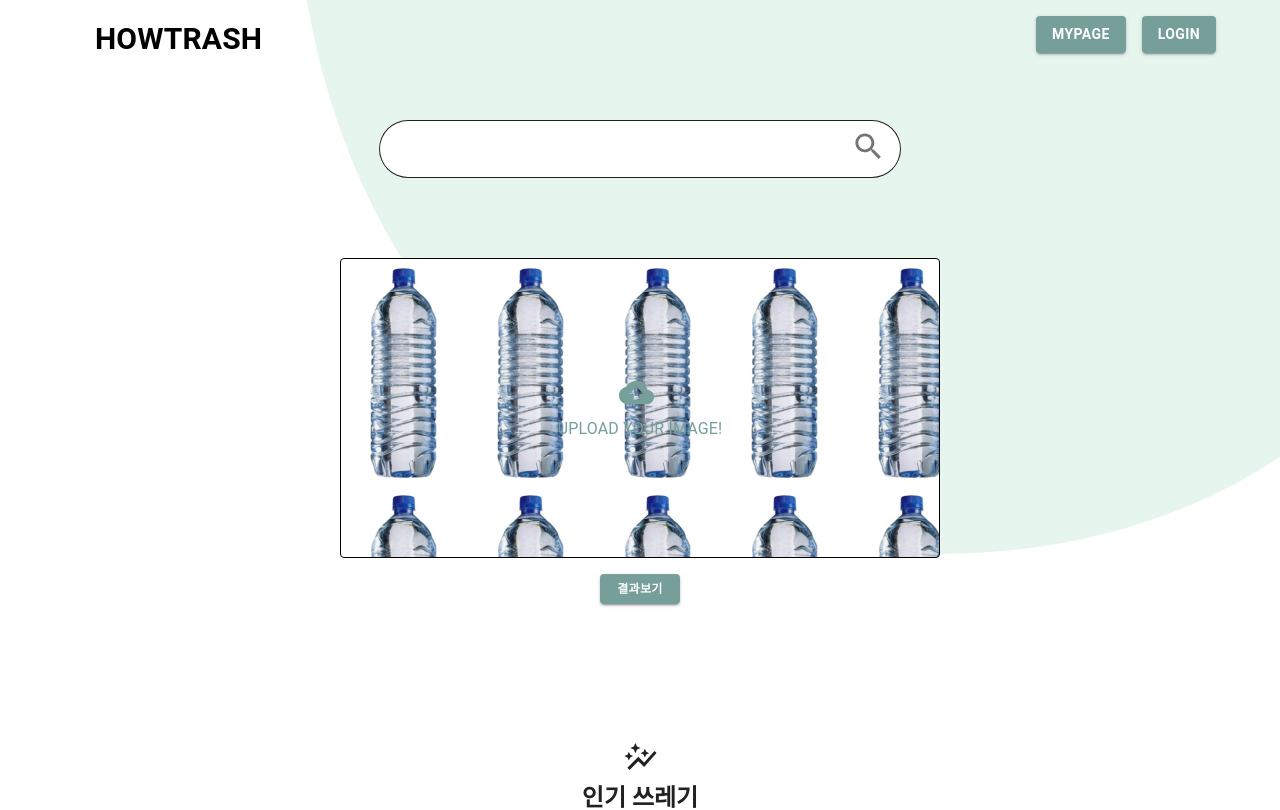
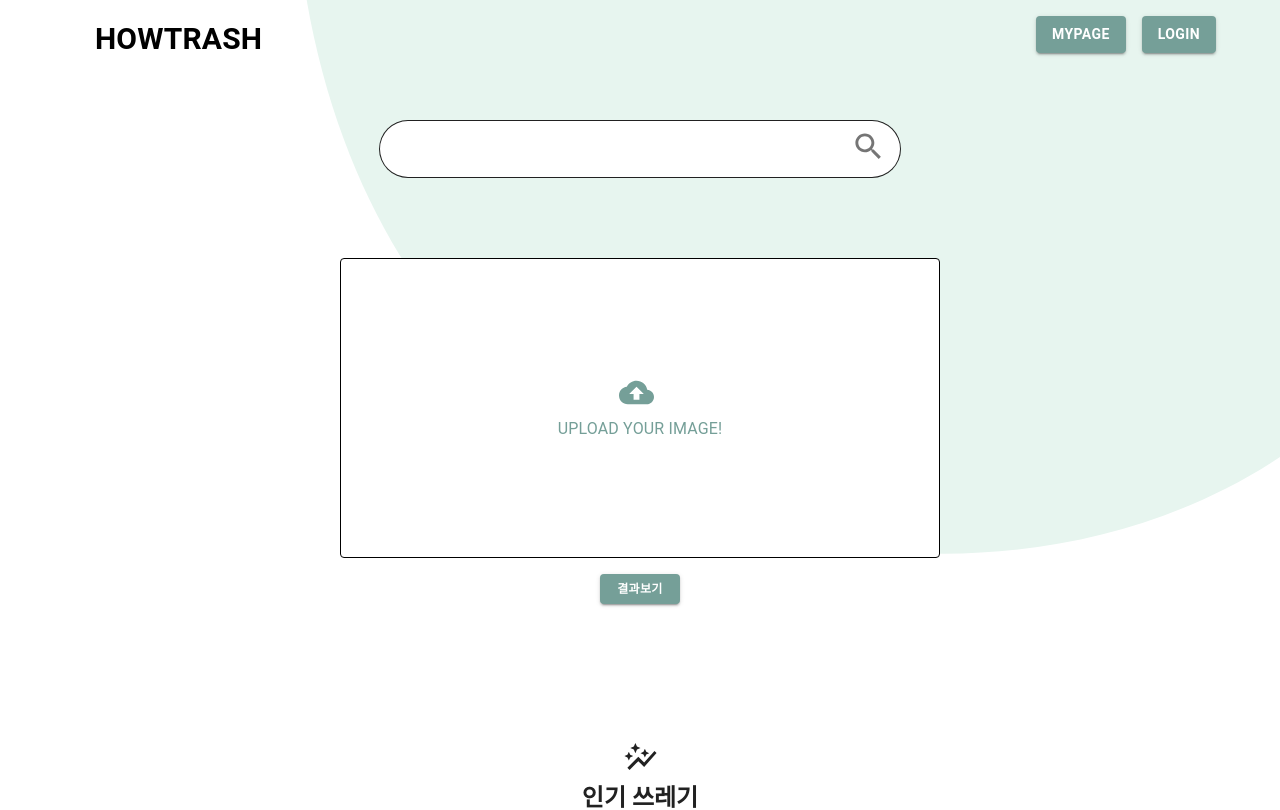
Before and after one commit to reBike/reBike-back, a React (Create React App) app in the folder frontend/: page /mainpage in a window 1280 px wide. Shown: the top 810 px of the page. Built offline with nearby package versions, Linux system fonts and the light colour scheme.

Commit message:
style : update uploadpage

```diff
--- a/frontend/src/component/mainpage/UploadImage.jsx
+++ b/frontend/src/component/mainpage/UploadImage.jsx
@@ -3,11 +3,10 @@ import CloudUploadIcon from "@mui/icons-material/CloudUpload";
 import { useState } from "react";
 import { useNavigate } from "react-router-dom";
 import Resizer from "react-image-file-resizer";
-import previewImg from "../../../src/images/previewimg.png";
 
 function UploadImage() {
   const [image, setImage] = useState(null);
-  const [preview, setPreview] = useState(previewImg);
+  const [preview, setPreview] = useState("");
   const navigate = useNavigate();
 
   const resizeFile = (file) =>
@@ -31,15 +30,12 @@ function UploadImage() {
       const file = event.target.files[0];
       const img = await resizeFile(file);
       setImage(img); // update image
-      console.log(preview);
       setPreview(URL.createObjectURL(img));
-
       const formData = new FormData();
-
       formData.append("file", img);
-      console.log("success upload image!");
-      console.log(formData);
-      console.log(event.target.files[0]);
+      // console.log("success upload image!");
+      // console.log(formData);
+      // console.log(event.target.files[0]);
     } catch (err) {
       console.log(err);
     }
```
Also changed, not shown: frontend/src/images/previewimg.png (deleted).
